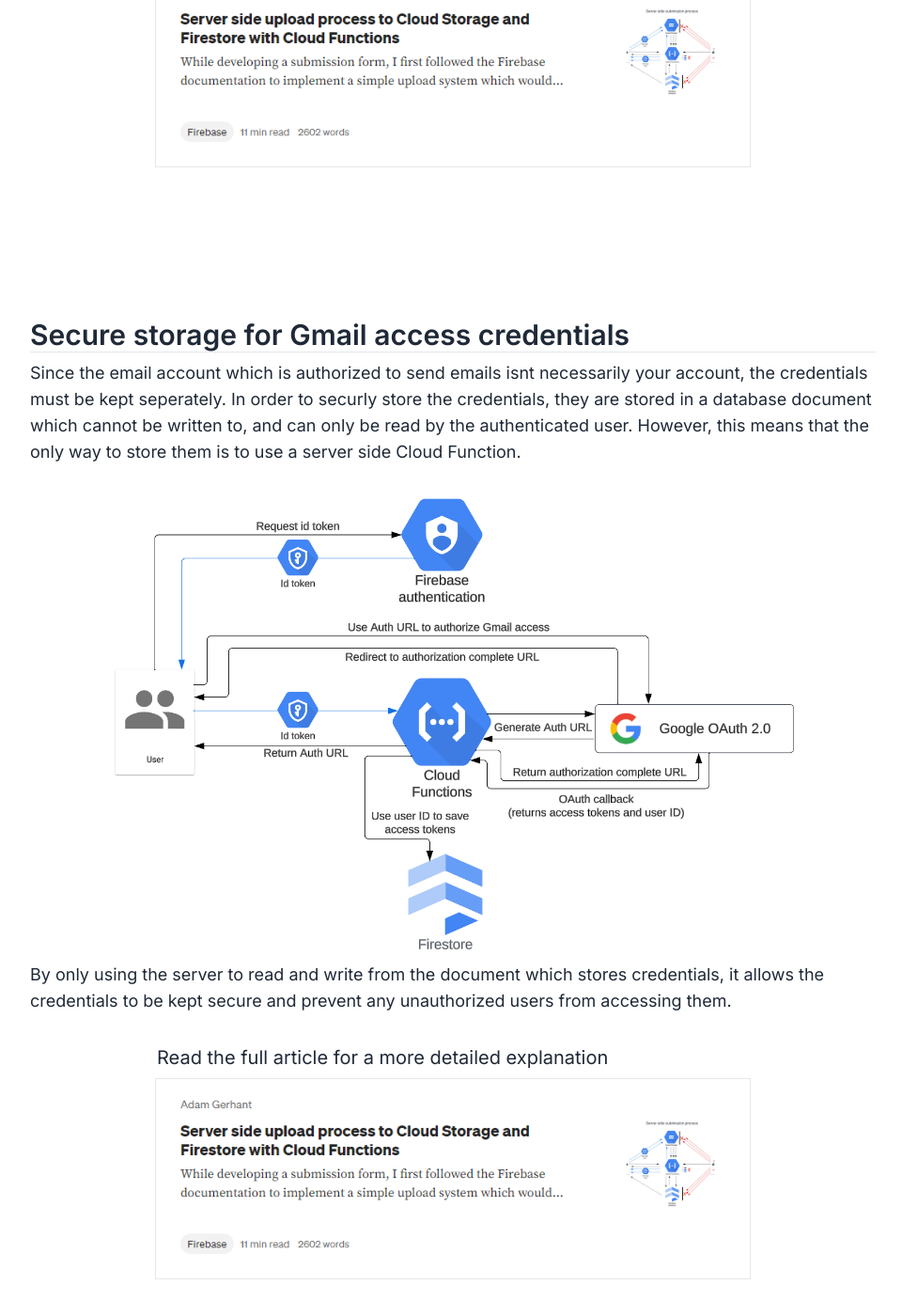
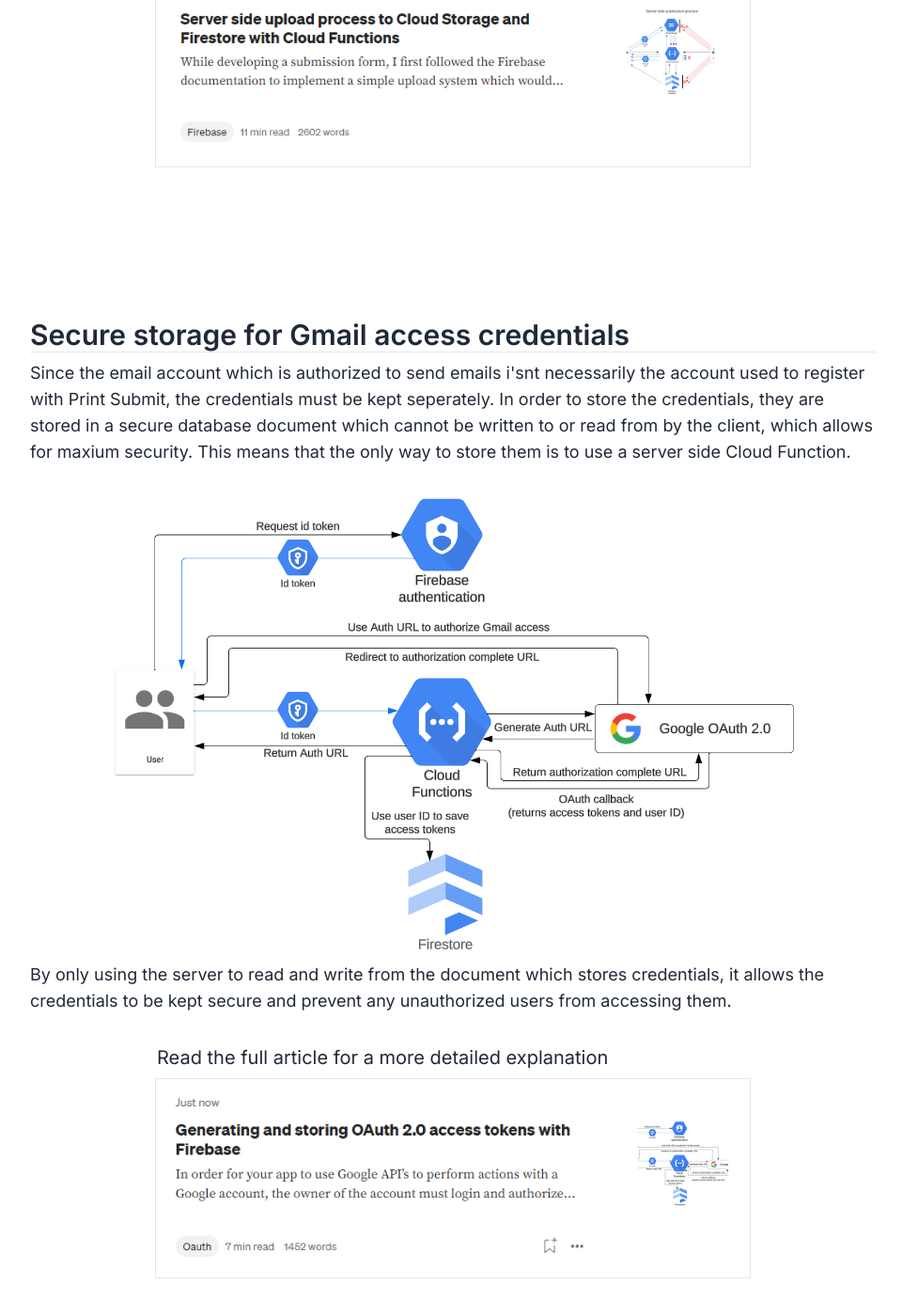
Before and after one commit to adamgerhant/printsubmit, a Next.js app: page /about in a window 1280 px wide. Shown: the part 1817-3217 px from the top of the page at 94% size, without its empty margins (158-1118 px from the left). Built offline with nearby package versions, Linux system fonts and the light colour scheme.

Commit message:
about page

```diff
--- a/app/(landingpages)/about/page.tsx
+++ b/app/(landingpages)/about/page.tsx
@@ -4,6 +4,8 @@
 import oauthProccess from "@/public/OAuthProcess.png"
 import medium from "@/public/medium.png"
 import words from "@/public/words.png"
+import medium2 from "@/public/medium2.png"
+import words2 from "@/public/words2.png"
 import portrait from "@/public/portrait2.jpg"
 export default function Page() {
 
@@ -79,9 +81,9 @@
 
                     <p className="text-3xl mt-40 font-semibold">Secure storage for Gmail access credentials</p>
                     <hr className="w-[900px] self-center"/>
-                    <p className="text-gray-800 mt-2 text-lg"> Since the email account which is authorized to send emails isnt necessarily your account, the credentials must be kept seperately.
-                    In order to securly store the credentials, they are stored in a database document which cannot be written to, and can only be read by the authenticated user.
-                    However, this means that the only way to store them is to use a server side Cloud Function.
+                    <p className="text-gray-800 mt-2 text-lg"> Since the email account which is authorized to send emails i&apos;snt necessarily the account used to register with Print Submit, the credentials must be kept seperately.
+                    In order to store the credentials, they are stored in a secure database document which cannot be written to or read from by the client, which allows for maxium security.
+                    This means that the only way to store them is to use a server side Cloud Function.
                     </p>
 
                     <img className="w-[750px] self-center mt-8"src={oauthProccess.src}/>
@@ -93,11 +95,11 @@
                     <div className="self-center w-[630px] mt-8">
                         <p className="self-center text-left">Read the full article for a more detailed explanation</p>
                     </div>
-                    <a href="https://medium.com/@adamgerhant/server-side-upload-process-to-cloud-storage-and-firestore-with-cloud-functions-c748384eee91"
+                    <a href="https://medium.com/@adamgerhant/generating-and-storing-oauth-2-0-access-tokens-with-firebase-7b8a2e285578"
                         target="_blank"
                         className="p-4 border self-center hover:shadow-lg transition mt-2 relative">
-                        <img className="w-[600px] z-1 self-center cursor-pointer"src={medium.src}/>
-                        <img className="z-2 absolute bottom-[28px] left-[148px] w-[60px]"src={words.src}/>
+                        <img className="w-[600px] z-1 self-center cursor-pointer"src={medium2.src}/>
+                        <img className="z-2 absolute bottom-[23px] left-[135px] h-[17px]"src={words2.src}/>
                     </a>
                 </div>
 
```
Also changed, not shown: public/medium2.png (added), public/words2.png (added).
